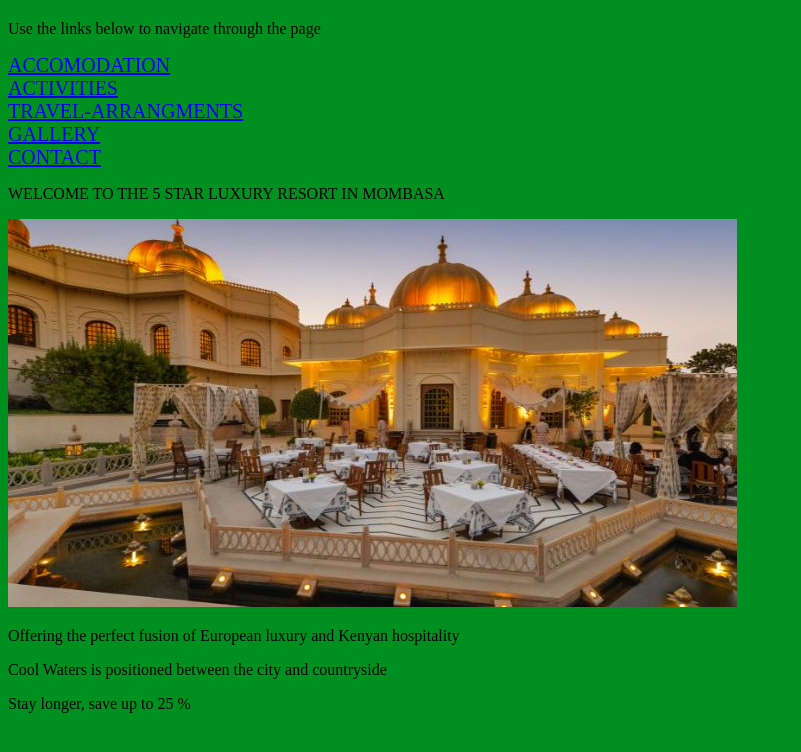
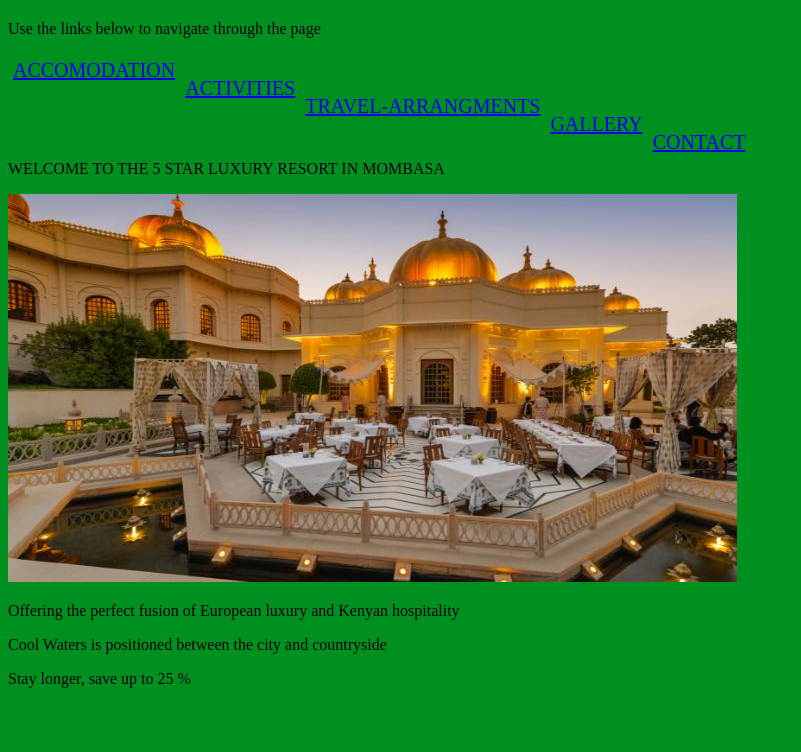
Before and after one commit to WekesaN/resort, a plain HTML site: page index.html in a window 1280 px wide. Shown: the part 60-812 px from the top of the page, without its empty margins (0-801 px from the left). Drawn offline with Linux system fonts and the light colour scheme.

Commit message:
add any changes made

```diff
--- a/css/styles.css
+++ b/css/styles.css
@@ -7,4 +7,6 @@ body{
 }
 a{
   font-size:  20px;
+  float: left;
+  padding: 5px;
 }
```
